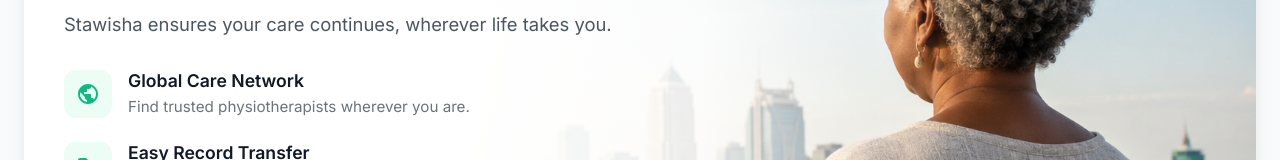
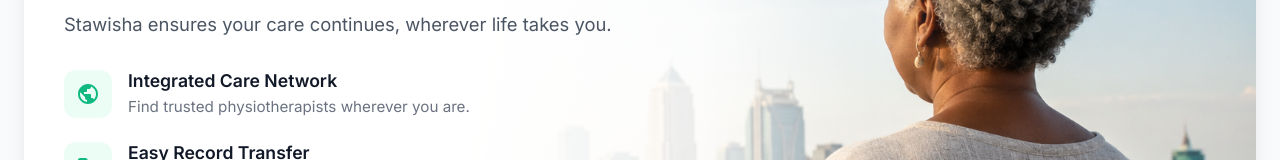
Before and after one commit to natalieabwoga/Stawisha, a Next.js app in the folder frontend/: page / in a window 1280 px wide. Shown: the part 313-473 px from the top of the page. Built offline with nearby package versions, Linux system fonts and the light colour scheme.

Commit message:
Update README with landing page screenshot and finalize text

```diff
--- a/frontend/src/app/page.js
+++ b/frontend/src/app/page.js
@@ -86,7 +86,7 @@ export default function LandingPage() {
                       </Avatar>
                       <Box>
                         <Typography variant="subtitle1" sx={{ color: '#111827', fontWeight: 600, lineHeight: 1.2, fontSize: '1.1rem' }}>
-                          Global Care Network
+                          Integrated Care Network
                         </Typography>
                         <Typography variant="body2" sx={{ color: '#6B7280', mt: 0.5, fontSize: '0.95rem' }}>
                           Find trusted physiotherapists wherever you are.
```
Also changed, not shown: 2 other files (tests, documents, lock files or other folders).
